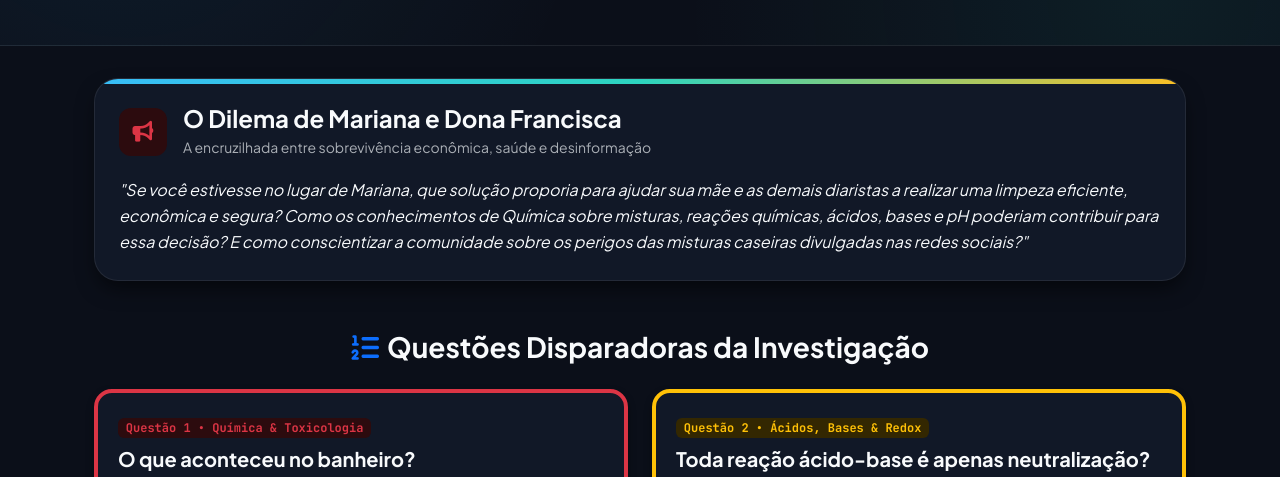
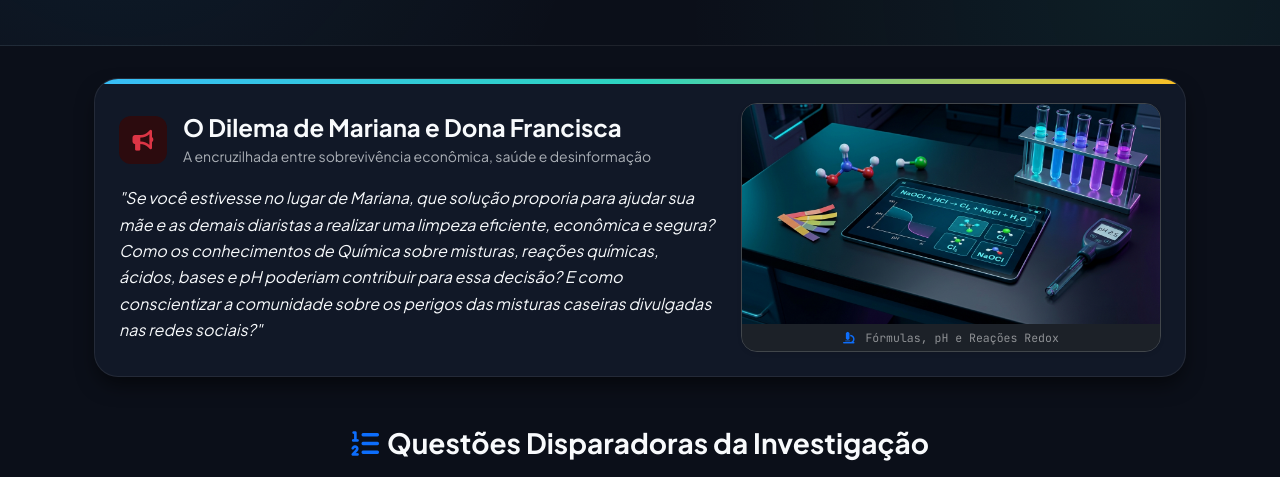
Before and after one commit to GabrielRodrz/Web-Quest, a plain HTML site: page problematizacao.html in a window 1280 px wide. Shown: the part 213-690 px from the top of the page. Drawn offline with nearby package versions, Linux system fonts and the light colour scheme.

Commit message:
feat: adicionar ilustrações representativas no tema escuro

```diff
--- a/problematizacao.html
+++ b/problematizacao.html
@@ -81,6 +81,8 @@
   <main class="container px-lg-4 mb-5">
     <!-- Caixa do Grande Dilema -->
     <div class="case-story-card mb-5 p-4">
+      <div class="row align-items-center g-4">
+        <div class="col-lg-7">
           <div class="d-flex align-items-center gap-3 mb-3">
             <div class="stat-icon bg-danger-subtle text-danger" style="width: 48px; height: 48px; font-size: 1.3rem;">
               <i class="fa-solid fa-bullhorn"></i>
@@ -93,6 +95,16 @@
           <p class="text-main fs-6 mb-0 fst-italic">
             "Se você estivesse no lugar de Mariana, que solução proporia para ajudar sua mãe e as demais diaristas a realizar uma limpeza eficiente, econômica e segura? Como os conhecimentos de Química sobre misturas, reações químicas, ácidos, bases e pH poderiam contribuir para essa decisão? E como conscientizar a comunidade sobre os perigos das misturas caseiras divulgadas nas redes sociais?"
           </p>
+        </div>
+        <div class="col-lg-5">
+          <div class="position-relative overflow-hidden rounded-4 border border-secondary-subtle shadow-sm">
+            <img src="assets/investigacao-quimica.jpg" alt="Bancada de investigação de reações e pH" class="img-fluid w-100 object-fit-cover" style="max-height: 220px;">
+            <div class="p-1 text-center bg-dark bg-opacity-75 small text-white-50 font-mono" style="font-size: 0.72rem;">
+              <i class="fa-solid fa-microscope text-primary me-1"></i> Fórmulas, pH e Reações Redox
+            </div>
+          </div>
+        </div>
+      </div>
     </div>
 
     <!-- As Questões para os Estudantes -->
```
Also changed, not shown: caso.html (+7 -0 lines), index.html (+7 -0 lines), assets/caso-dona-francisca.jpg (added), assets/hero-quimica.jpg (added), assets/investigacao-quimica.jpg (added). Lines whose indentation alone changed are shown as unchanged.
